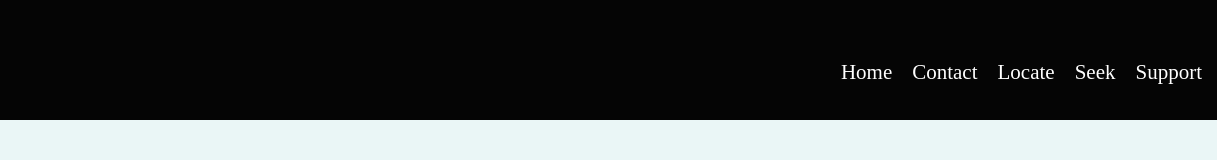
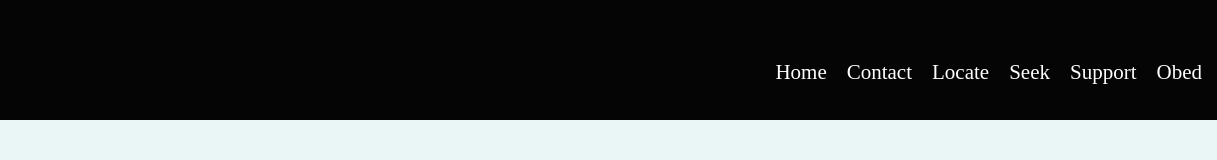
Before and after one commit to coin-123/code22, a plain HTML site: page index.html in a window 1280 px wide. Shown: the full height of the page, 63-1280 px from the left. Drawn offline with Linux system fonts and the light colour scheme.

Commit message:
i add an achor

```diff
--- a/index.html
+++ b/index.html
@@ -21,6 +21,7 @@
                 <a href="">Locate</a>
                 <a href="">Seek</a>
                 <a href="">Support</a>
+                <a href="">Obed</a>
             </div>
         </div>
     </div>
```
